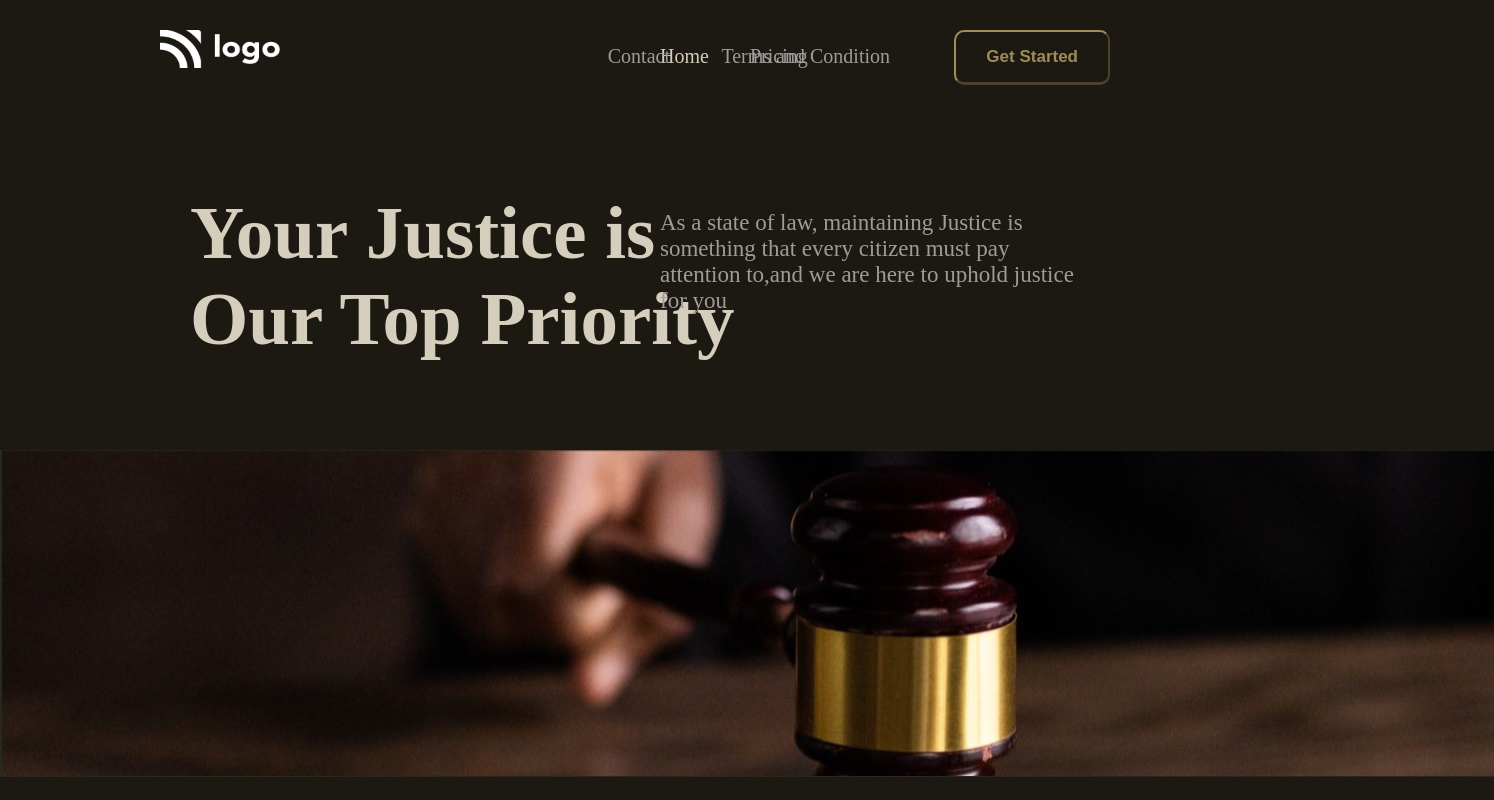
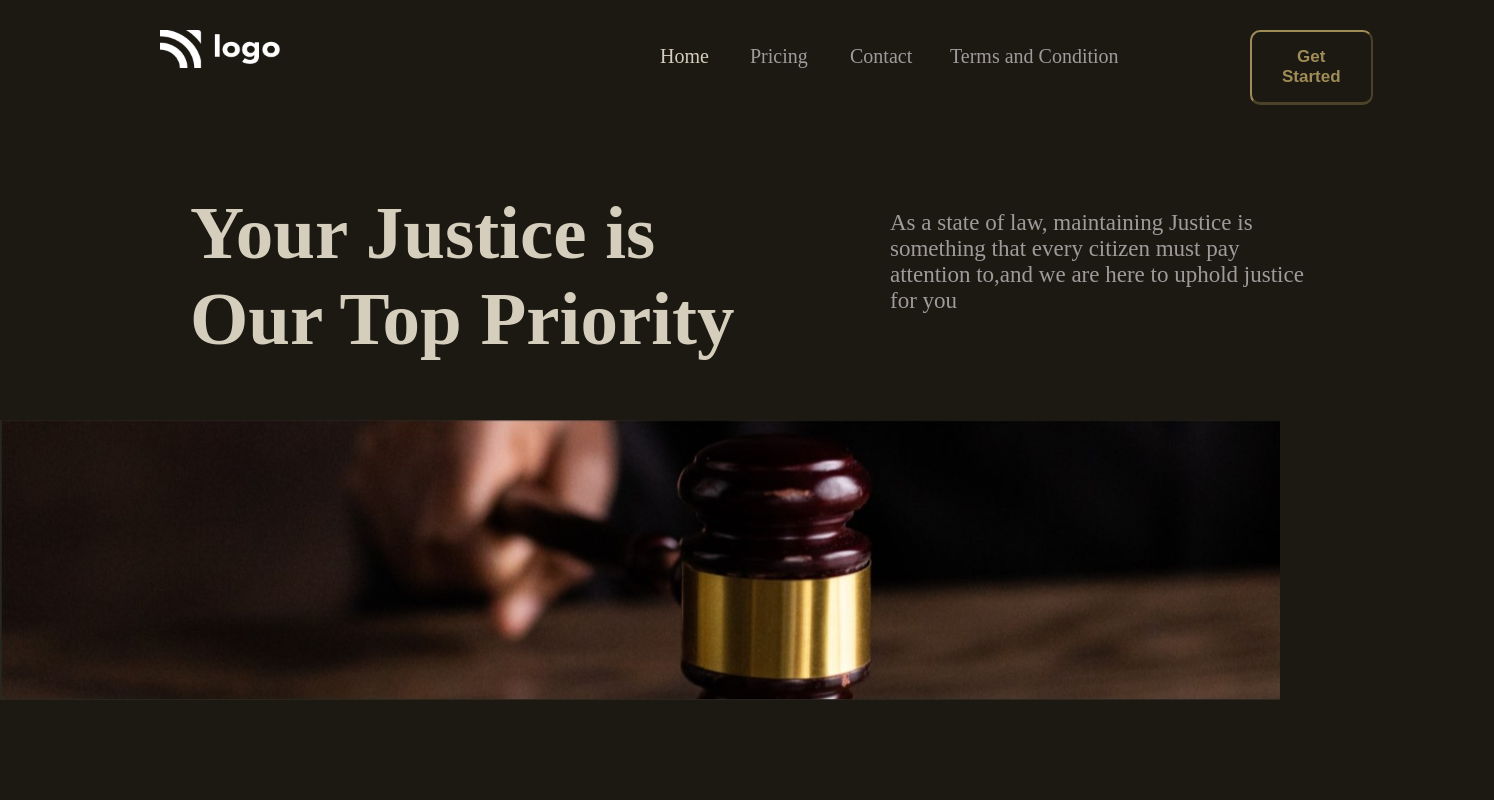
Before and after one commit to vatsalthakar1506/live-class-project-3, a website: page index.html in a window 1280 px wide. Shown: the whole page, 1494 px wide, since content can reach past the window. Drawn offline with Linux system fonts and the light colour scheme; a web font is replaced by a local one.

Commit message:
style changed

```diff
--- a/style.css
+++ b/style.css
@@ -47,19 +47,19 @@ body {
 .list-item3 {
   position: absolute;
   top: 45px;
-  right: 610px;
+  left: 850px;
   color: rgb(160, 155, 155);
 }
 .list-item4 {
   position: absolute;
-  right: 390px;
+  left: 950px;
   top: 45px;
   color: rgb(160, 155, 155);
 }
 .button-small {
   position: absolute;
   top: 30px;
-  right: 170px;
+  left: 1250px;
   border-bottom-width: 3px;
   border-radius: 0.6em;
   font-size: 17px;
@@ -85,7 +85,7 @@ body {
 }
 .paragraph {
   position: absolute;
-  right: 190px;
+  left: 890px;
   width: 430px;
   font-size: 23px;
   top: 210px;
@@ -106,5 +106,6 @@ body {
 
 .image {
   position: absolute;
-  top: 450px;
+  width: 100%;
+  top: 420px;
 }
```
